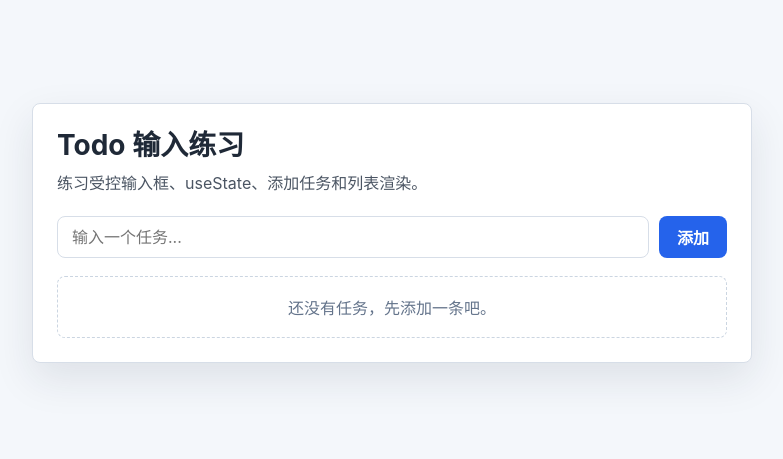
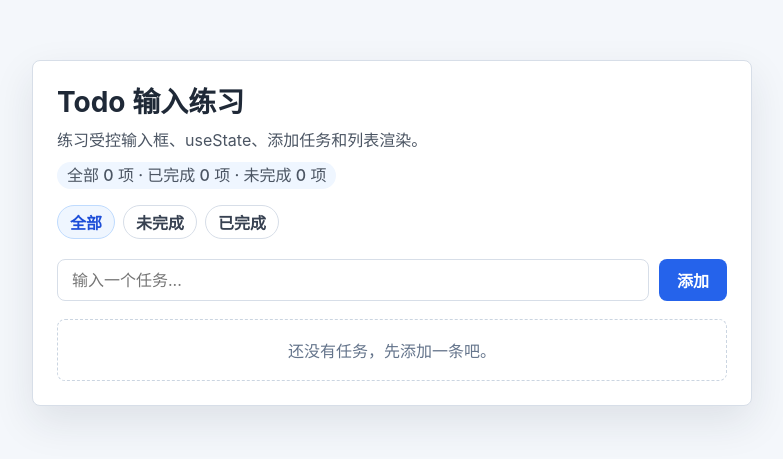
Before and after one commit to Uonlra/Web_Fronted, a React (Vite) app in the folder React/react-vibe-learning/TodoList/: page / in a window 1280 px wide. Shown: the part 167-626 px from the top of the page, without its empty margins (248-1031 px from the left). Built offline with nearby package versions, Linux system fonts and the light colour scheme.

Commit message:
Add todo completion, filters and stats

```diff
--- a/React/react-vibe-learning/TodoList/src/App.jsx
+++ b/React/react-vibe-learning/TodoList/src/App.jsx
@@ -3,6 +3,7 @@ import { useState } from "react";
 function TodoPractice() {
   const [todoText, setTodoText] = useState("");
   const [todos, setTodos] = useState([]);
+  const [filter, setFilter] = useState("all");
 
   function handleTodoTextChange(event) {
     setTodoText(event.target.value);
@@ -18,22 +19,75 @@ function TodoPractice() {
     const newTodo = {
       id: Date.now(),
       text: nextTodo,
+      completed: false,
     };
 
     setTodos([...todos, newTodo]);
     setTodoText(""); // 添加完后清空输入框
   }
 
+  function handleToggleTodo(id) {
+    setTodos(
+      todos.map((todo) =>
+        todo.id === id ? { ...todo, completed: !todo.completed } : todo
+      )
+    );
+  }
+
   function handleDeleteTodo(id) {
     setTodos(todos.filter((todo) => todo.id !== id));
   }
+
+  const totalCount = todos.length;
+  const completedCount = todos.filter((todo) => todo.completed).length;
+  const activeCount = totalCount - completedCount;
+  const visibleTodos = todos.filter((todo) => {
+    if (filter === "active") {
+      return !todo.completed;
+    }
+
+    if (filter === "completed") {
+      return todo.completed;
+    }
+
+    return true;
+  });
 
   return (
     <section className="todo-practice">
       <header className="todo-header">
         <h1>Todo 输入练习</h1>
         <p>练习受控输入框、useState、添加任务和列表渲染。</p>
+        <p className="todo-stats">
+          全部 {totalCount} 项 · 已完成 {completedCount} 项 · 未完成{" "}
+          {activeCount} 项
+        </p>
       </header>
+
+      <div className="todo-filters">
+        <button
+          className={`filter-button ${filter === "all" ? "active" : ""}`}
+          onClick={() => setFilter("all")}
+        >
+          全部
+        </button>
+
+        <button
+          className={`filter-button ${filter === "active" ? "active" : ""}`}
+          onClick={() => setFilter("active")}
+        >
+          未完成
+        </button>
+
+        <button
+          className={`filter-button ${
+            filter === "completed" ? "active" : ""
+          }`}
+          onClick={() => setFilter("completed")}
+        >
+          已完成
+        </button>
+      </div>
 
       <div className="todo-form">
         <input
@@ -49,17 +103,29 @@ function TodoPractice() {
         </button>
       </div>
 
-      {todos.length > 0 ? (
+      {visibleTodos.length > 0 ? (
         <ul className="todo-list">
-          {todos.map((todo) => (
-            <li className="todo-item" key={todo.id}>
+          {visibleTodos.map((todo) => (
+            <li
+              className={`todo-item ${todo.completed ? "completed" : ""}`}
+              key={todo.id}
+            >
               <span>{todo.text}</span>
-              <button
-                className="todo-delete-button"
-                onClick={() => handleDeleteTodo(todo.id)}
-              >
-                x
-              </button>
+              <div className="todo-actions">
+                <button
+                  className="todo-toggle-button"
+                  onClick={() => handleToggleTodo(todo.id)}
+                >
+                  {todo.completed ? "未完成" : "已完成"}
+                </button>
+
+                <button
+                  className="todo-delete-button"
+                  onClick={() => handleDeleteTodo(todo.id)}
+                >
+                  X
+                </button>
+              </div>
             </li>
           ))}
         </ul>
--- a/React/react-vibe-learning/TodoList/src/style.css
+++ b/React/react-vibe-learning/TodoList/src/style.css
@@ -42,6 +42,35 @@ body {
   display: flex;
   gap: 10px;
   margin-top: 20px;
+}
+
+.todo-filters {
+  display: flex;
+  flex-wrap: wrap;
+  gap: 8px;
+  margin-top: 16px;
+}
+
+.filter-button {
+  min-height: 34px;
+  padding: 0 12px;
+  border: 1px solid #d7dee8;
+  border-radius: 999px;
+  background: #ffffff;
+  color: #374151;
+  font: inherit;
+  font-weight: 700;
+  cursor: pointer;
+}
+
+.filter-button:hover {
+  background: #f3f4f6;
+}
+
+.filter-button.active {
+  border-color: #bfdbfe;
+  background: #eff6ff;
+  color: #1d4ed8;
 }
 
 .todo-input {
@@ -123,3 +152,42 @@ body {
     flex-direction: column;
   }
 }
+.todo-item.completed {
+  background: #f3f4f6;
+  color: #6b7280;
+}
+
+.todo-item.completed span {
+  text-decoration: line-through;
+}
+
+.todo-actions {
+  display: flex;
+  gap: 8px;
+  flex-shrink: 0;
+}
+
+.todo-toggle-button {
+  min-height: 30px;
+  padding: 0 10px;
+  border: 1px solid #bfdbfe;
+  border-radius: 8px;
+  background: #eff6ff;
+  color: #1d4ed8;
+  font: inherit;
+  font-weight: 600;
+  cursor: pointer;
+}
+
+.todo-toggle-button:hover {
+  background: #dbeafe;
+}
+.todo-stats {
+  display: inline-block;
+  margin-top: 12px;
+  padding: 1px 10px;
+  border-radius: 999px;
+  background: #eff6ff;
+  color: #1d4ed8;
+  font-weight: 500;
+}
```
